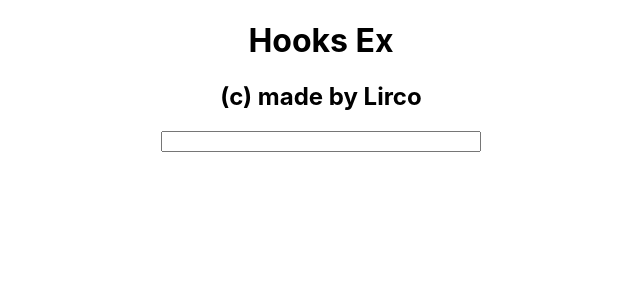
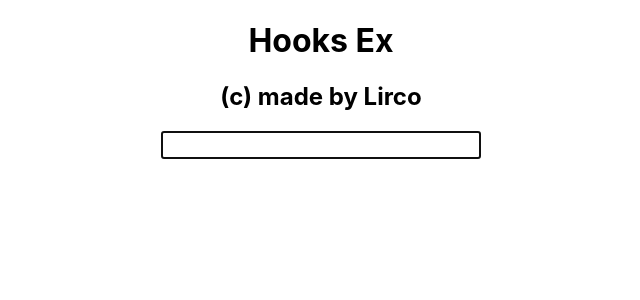
Before and after one commit to lirco26/HooksEx1, a React (Create React App) app: page / in a window 1280 px wide. Shown: the top 300 px of the page, without its empty margins (319-959 px from the left). Built offline with nearby package versions, Linux system fonts and the light colour scheme.

Commit message:
have the focus on the input when page is loaded

```diff
--- a/src/App.css
+++ b/src/App.css
@@ -10,4 +10,9 @@ body {
   display: flex;
   flex-direction: column;
   width: 25vw;
+  font-size: 1.2em;
 }
+
+input {
+  font-size: 1em;
+}
--- a/src/TextDuplicator.jsx
+++ b/src/TextDuplicator.jsx
@@ -1,9 +1,16 @@
-import React, {useState} from 'react';
+import React, {useEffect, useState, useRef} from 'react';
 
 export default function TextDuplicator() {
     const [content, setContent] = useState('');
+
+    const inputRef = React.createRef();
+
+    useEffect(() => {
+        inputRef.current.focus();
+    });
+
     return <div className="text-duplicator">
-        <input type="text" onChange={ (event) => {
+        <input type="text" ref={inputRef} onChange={(event) => {
             setContent(event.target.value);
         }
         }/>
```
